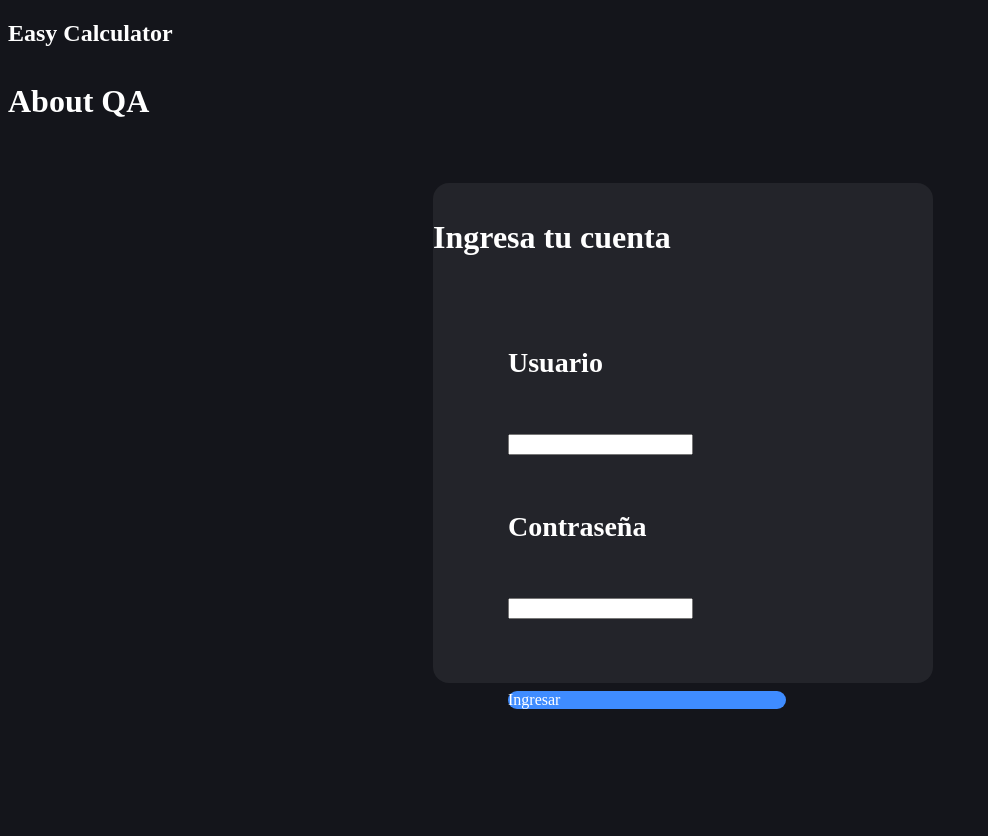
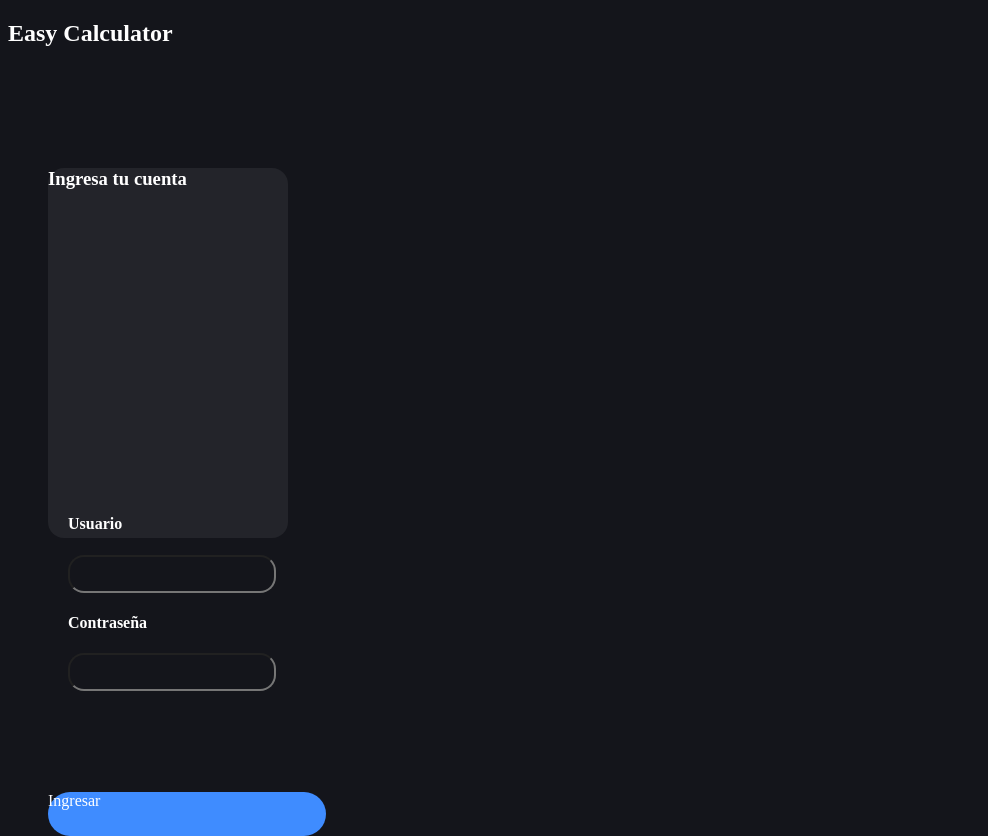
Before and after one commit to YosstinCode/EasyCalculator, a website: page pages/usuario.html in a window 1280 px wide. Shown: the whole page, without its empty margins (0-988 px from the left). Before the commit the page ends 800 px from the top, so only its background shows below. Drawn offline with Linux system fonts and the light colour scheme.

Commit message:
changes pages and styles
Changes in the pages (html) and styles (css), changes in its structure and class  of etiquet

```diff
--- a/pages/usuario.html
+++ b/pages/usuario.html
@@ -9,18 +9,27 @@
     <link rel="stylesheet" href="../styles/estilos_usuario.css">
 </head>
 <body>
-    <h2>Easy Calculator</h2>
-    <h3>About QA</h3>
-    <div id = "primera_caja">
-        <h3>Ingresa tu cuenta</h3>
-        <div id="segunda_caja">
+    <header id="titulo">
+        <div>
+            <h2>Easy Calculator</h2>
+        </div>
+    <!--<a class="card_navigation" href="./about_pag.html">About</a>-->
+    <!--<a class="card_navigation" href="./QuestionsAndAnswers.html" target="_blank">QA</a>-->
+    </header>
+
+    <section class = "primera_caja">
+        <article class="subtitulo">
+            <h3>Ingresa tu cuenta</h3>
+        </article>
+        <article class="segunda_caja">
             <h4>Usuario</h4>
-            <input type="text" required>
+            <input class="button"type="text" required>
             <h4>Contraseña</h4>
-            <input type="password" required>
-            <br><br>
-            <a href="usuario.html" target="_blank">Ingresar</a>
-        </div>
-    </div>
+            <input class= "button"type="password" required>
+        </article>
+
+        <a href="usuario.html" target="_blank">Ingresar</a>
+
+    </section>
 </body>
 </html>
--- a/styles/estilos_usuario.css
+++ b/styles/estilos_usuario.css
@@ -1,44 +1,41 @@
 body {
     background-color: #14151B;
-    font-family: sans-serif 4;
+    font-family: "Source serif 4";
+    color: white;
+    overflow: hidden;
 
 }
-h2 {
-    color: white;
+
+.primera_caja {
+    background-color: #23242A;
+    margin: 121px 40px 77px 40px;
+    display:block;
+    border-radius: 16px;
+    width: 240px;
+    height: 370px;
 
 
 }
-h3 {
-    color: white;
-    font-size: 32px;
-    line-height: 44px;
-}
-h4 {
-    color: white;
-    font-size: 28px;
-}
-div#primera_caja {
-    background-color: #23242A;
-    display:block;
-    border-radius: 16px;
-    position: absolute;
-    width: 500px;
-    height: 500px;
-    left: 433px;
-    top: 183px;
+.subtitulo {
+    margin: 22.45px 0px 320.42px 0px;
+    width: 240px;
+    height: 27.13px;
+    font-size: 16px;
+    align-self: center;
+
 
 }
-div#segunda_caja {
-    position: absolute;
-    left: 15%;
-    right: 15%;
-    top: 25.4%;
-    bottom: 29.4%;
-    display: flex;
-    flex-direction: column;
-    align-items: flex-start;
-    padding: 0px;
-    gap: 18px;
+.segunda_caja {
+    width: 200px;
+    height: 167.24px;
+    margin: 93.05px 20px 109.71px 20px;
+
+}
+.button {
+    background-color: #14151B;
+    width: 200px;
+    height: 32px;
+    border-radius: 16px
 }
 a{
     display: block;
@@ -52,3 +49,12 @@ a{
     color: white;
     text-decoration: none;
 }
+
+.card_navigation {
+    display: flex;
+    padding: 0%;
+    color: blank;
+    background-color: #14151B;
+
+
+}
```
Also changed, not shown: index.html (+1 -1 lines), pages/QuestionsAndAnswers.html (added), pages/about_pag.html (added).
